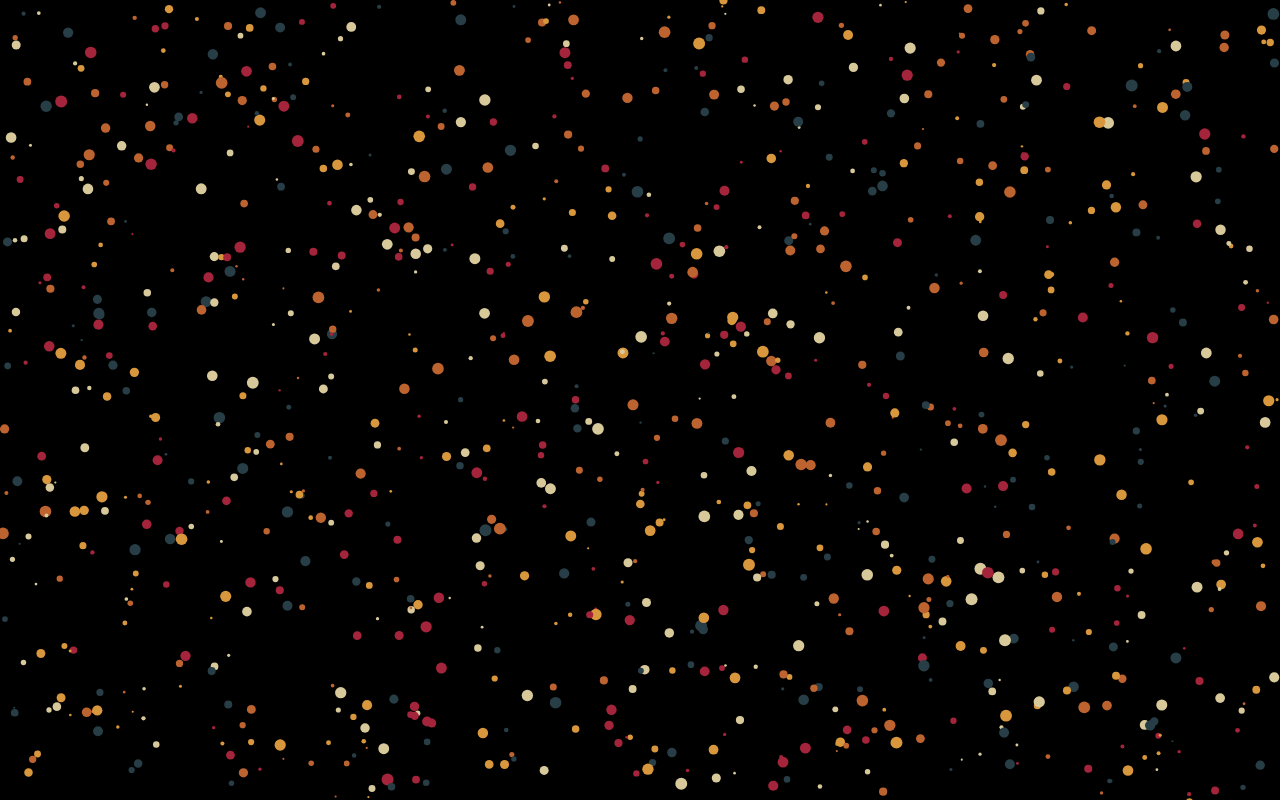
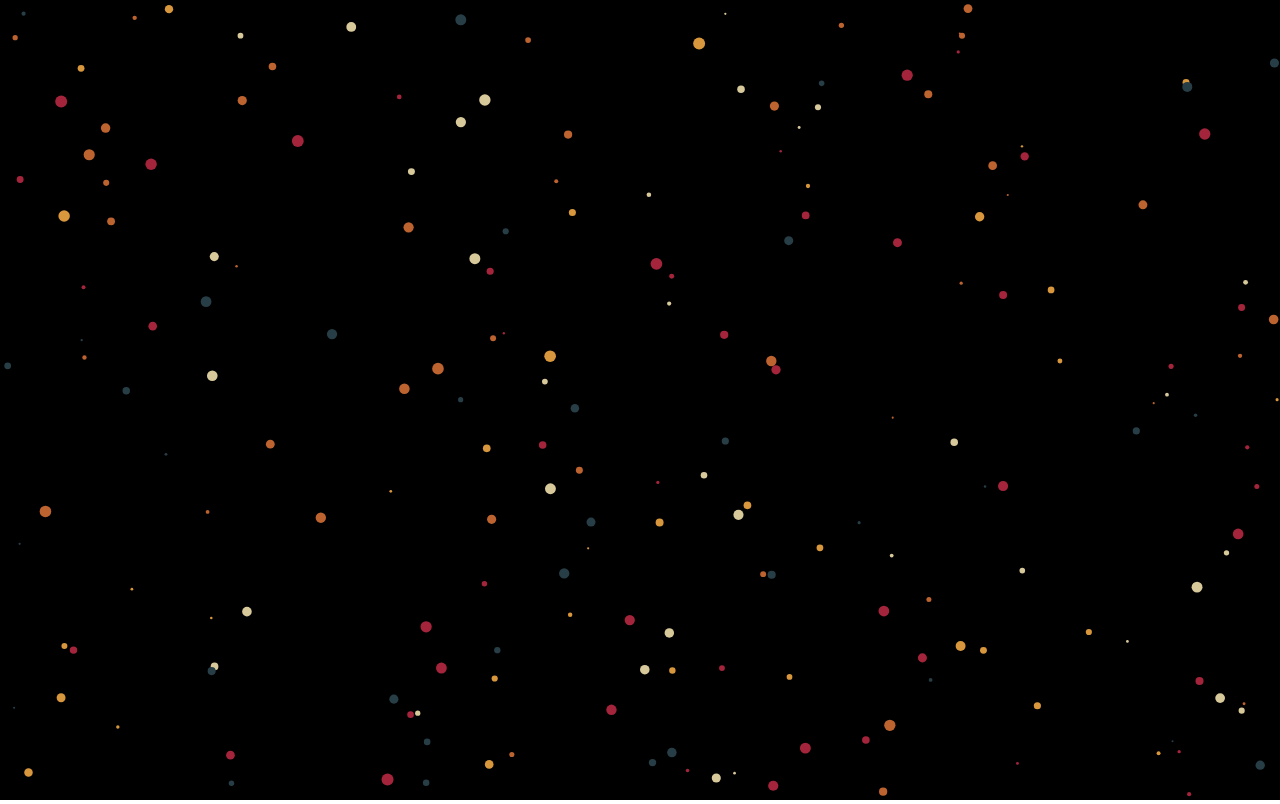
Before and after one commit to akshityagi/canvas, a plain HTML site: page index.html in a window 1280 px wide. Drawn offline with Linux system fonts and the light colour scheme.

Commit message:
Change number

```diff
--- a/assets/css/style.css
+++ b/assets/css/style.css
@@ -1,5 +1,4 @@
 body,html {
 	padding: 0;
 	margin: 0;
-	cursor: none;
 }
--- a/assets/js/canvas.js
+++ b/assets/js/canvas.js
@@ -92,7 +92,7 @@ function circle(x, y, dx, dy, radius) {
 }
 
 var circleArr = [];
-for(var i=0; i<1000 ; i++) {
+for(var i=0; i<200 ; i++) {
     var x = (Math.random() * (window.innerWidth - (radius *2))) + radius;
     var y = (Math.random() * (window.innerHeight - (radius * 2))) + radius;
     var dx = (Math.random() - 0.5) * 10;
```
